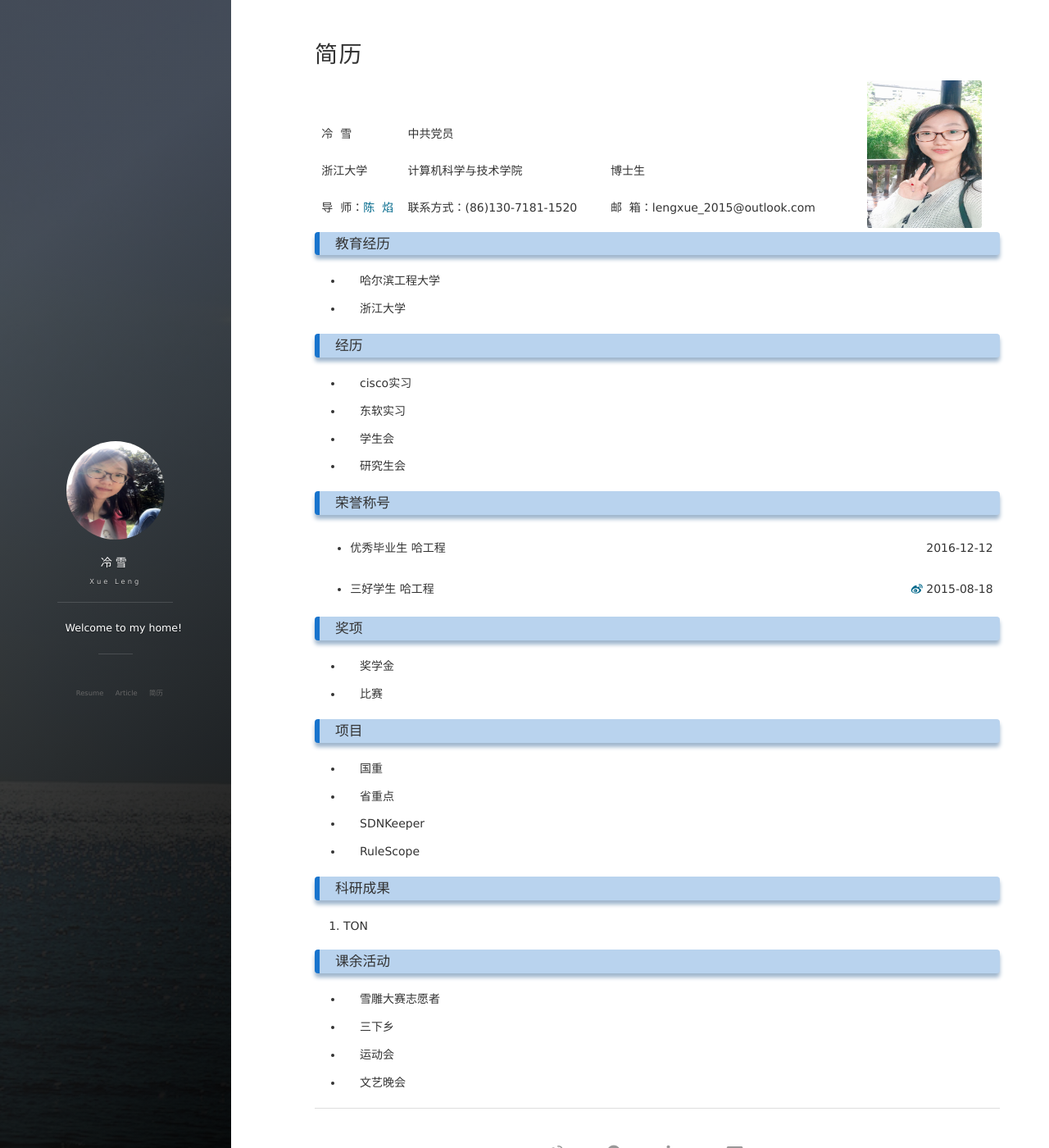
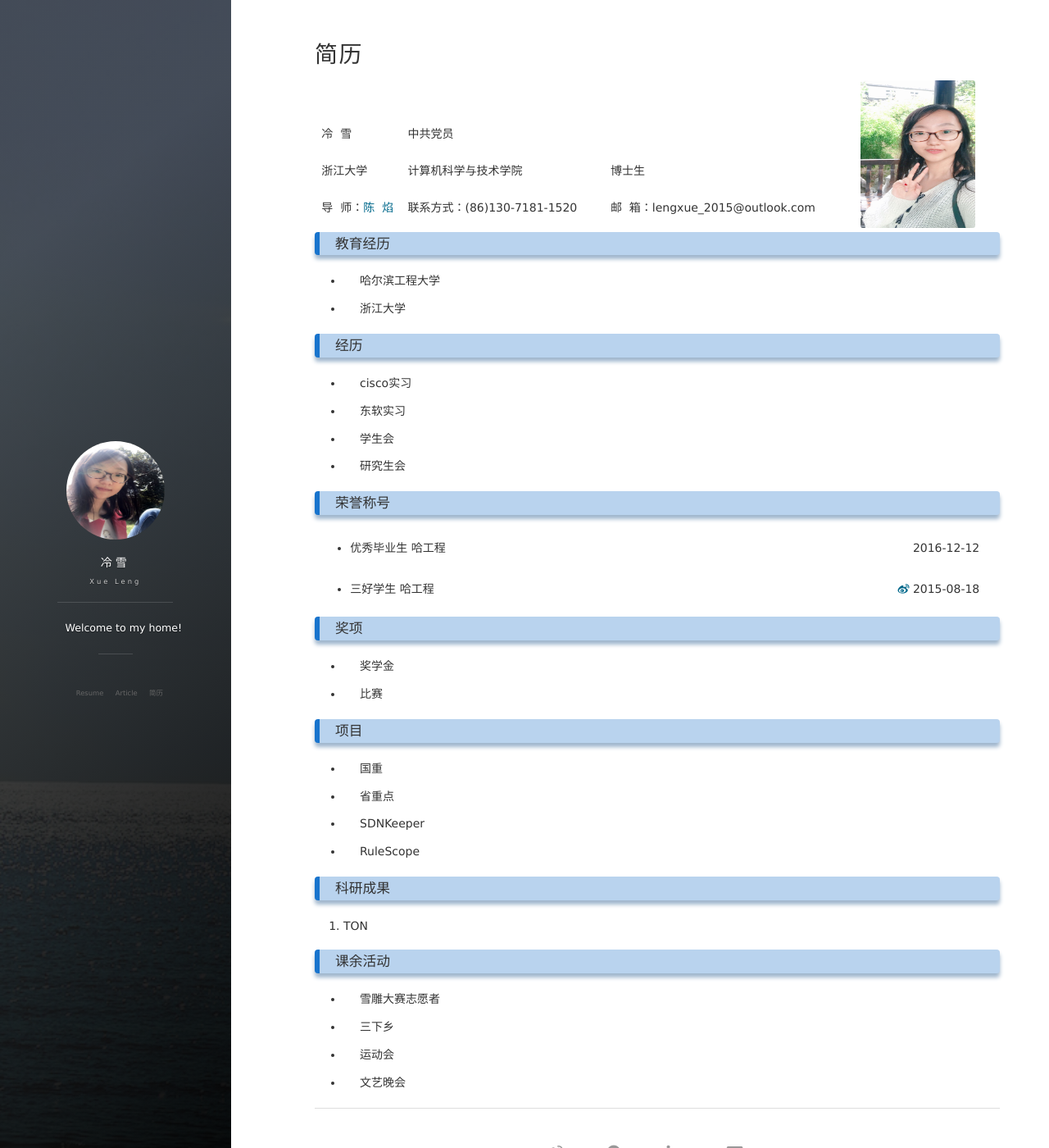
Before and after one commit to lxv458/OldWeb, a Jekyll site: the page built from about.md, in a window 1280 px wide and 1400 px high. Shown: the whole window at 82% size. Built offline with Jekyll 4.4.1, drawn with Linux system fonts in a browser that asks for light colours; nearby versions of some CDN libraries; comment, search, counter and statistics services are not loaded.

Commit message:
basic information

```diff
--- a/css/main.css
+++ b/css/main.css
@@ -242,7 +242,7 @@ tbody td {
   border: none #363636;
 }
 td:last-child {
-  padding-right: 0px;
+  padding-right: 2%;
   padding-left: 0px;
   padding-top: 0px;
   padding-bottom: 0px;
```
